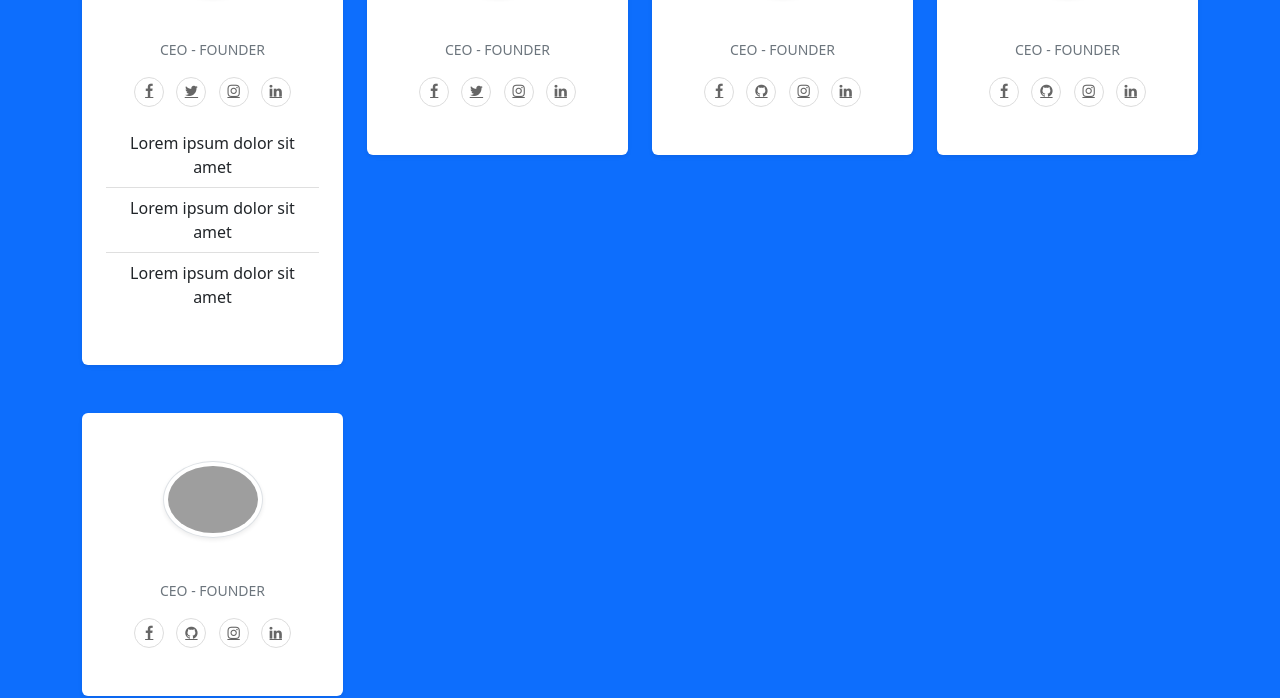
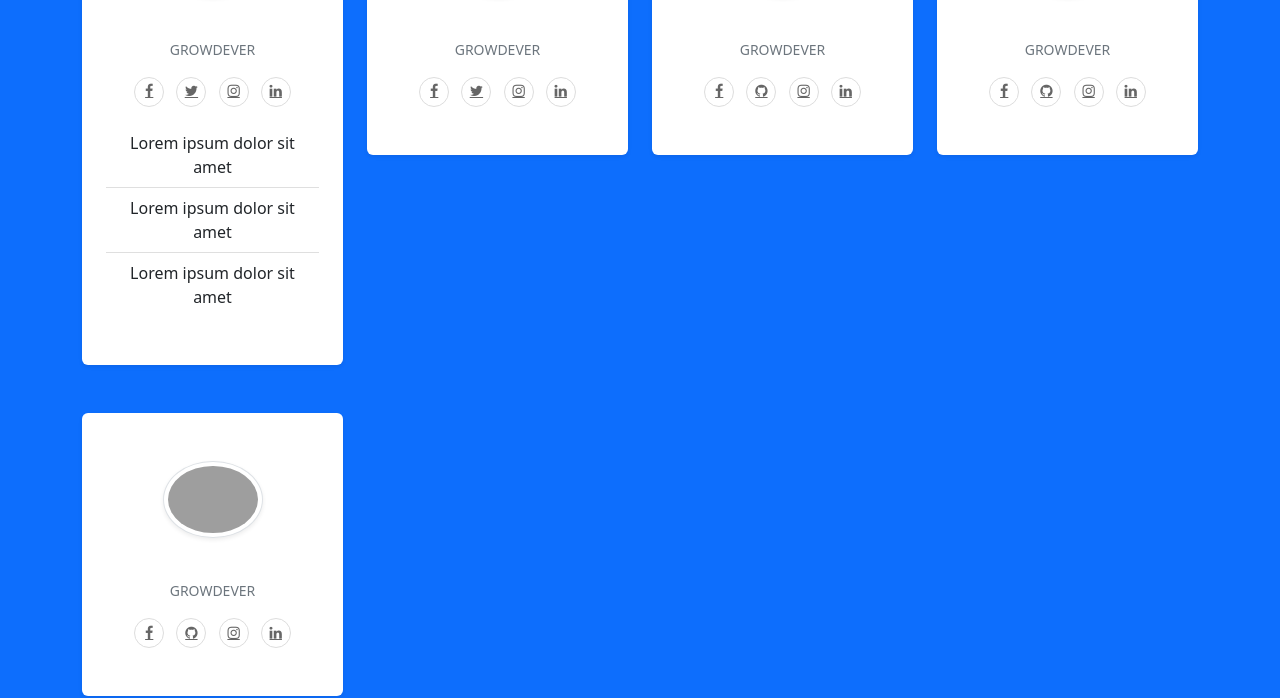
Before and after one commit to AdrianoCoutinho/feedbackProject, a plain HTML site: page index.html in a window 1280 px wide. Shown: the part 353-1051 px from the top of the page. Drawn offline with nearby package versions, Linux system fonts and the light colour scheme; grey boxes are pictures that could not be loaded.

Commit message:
GROWDEVER

```diff
--- a/index.html
+++ b/index.html
@@ -94,7 +94,7 @@
               class="img-fluid rounded-circle mb-3 img-thumbnail shadow-sm"
             />
             <h5 class="mb-0">Adriano</h5>
-            <span class="small text-uppercase text-muted">CEO - Founder</span>
+            <span class="small text-uppercase text-muted">GROWDEVER</span>
             <ul class="social mb-0 list-inline mt-3">
               <li class="list-inline-item">
                 <a href="#" class="social-link"><i class="fa fa-facebook-f"></i></a>
@@ -136,7 +136,7 @@
               class="img-fluid rounded-circle mb-3 img-thumbnail shadow-sm"
             />
             <h5 class="mb-0">Claudinei</h5>
-            <span class="small text-uppercase text-muted">CEO - Founder</span>
+            <span class="small text-uppercase text-muted">GROWDEVER</span>
             <ul class="social mb-0 list-inline mt-3">
               <li class="list-inline-item">
                 <a href="#" class="social-link"><i class="fa fa-facebook-f"></i></a>
@@ -165,7 +165,7 @@
               class="img-fluid rounded-circle mb-3 img-thumbnail shadow-sm"
             />
             <h5 class="mb-0">Darlan</h5>
-            <span class="small text-uppercase text-muted">CEO - Founder</span>
+            <span class="small text-uppercase text-muted">GROWDEVER</span>
             <ul class="social mb-0 list-inline mt-3">
               <li class="list-inline-item">
                 <a href="#" class="social-link"><i class="fa fa-facebook-f"></i></a>
@@ -194,7 +194,7 @@
               class="img-fluid rounded-circle mb-3 img-thumbnail shadow-sm"
             />
             <h5 class="mb-0">Gabriel</h5>
-            <span class="small text-uppercase text-muted">CEO - Founder</span>
+            <span class="small text-uppercase text-muted">GROWDEVER</span>
             <ul class="social mb-0 list-inline mt-3">
               <li class="list-inline-item">
                 <a href="#" class="social-link"><i class="fa fa-facebook-f"></i></a>
@@ -220,7 +220,7 @@
               class="img-fluid rounded-circle mb-3 img-thumbnail shadow-sm"
             />
             <h5 class="mb-0">Mayra</h5>
-            <span class="small text-uppercase text-muted">CEO - Founder</span>
+            <span class="small text-uppercase text-muted">GROWDEVER</span>
             <ul class="social mb-0 list-inline mt-3">
               <li class="list-inline-item">
                 <a href="#" class="social-link"><i class="fa fa-facebook-f"></i></a>
```
